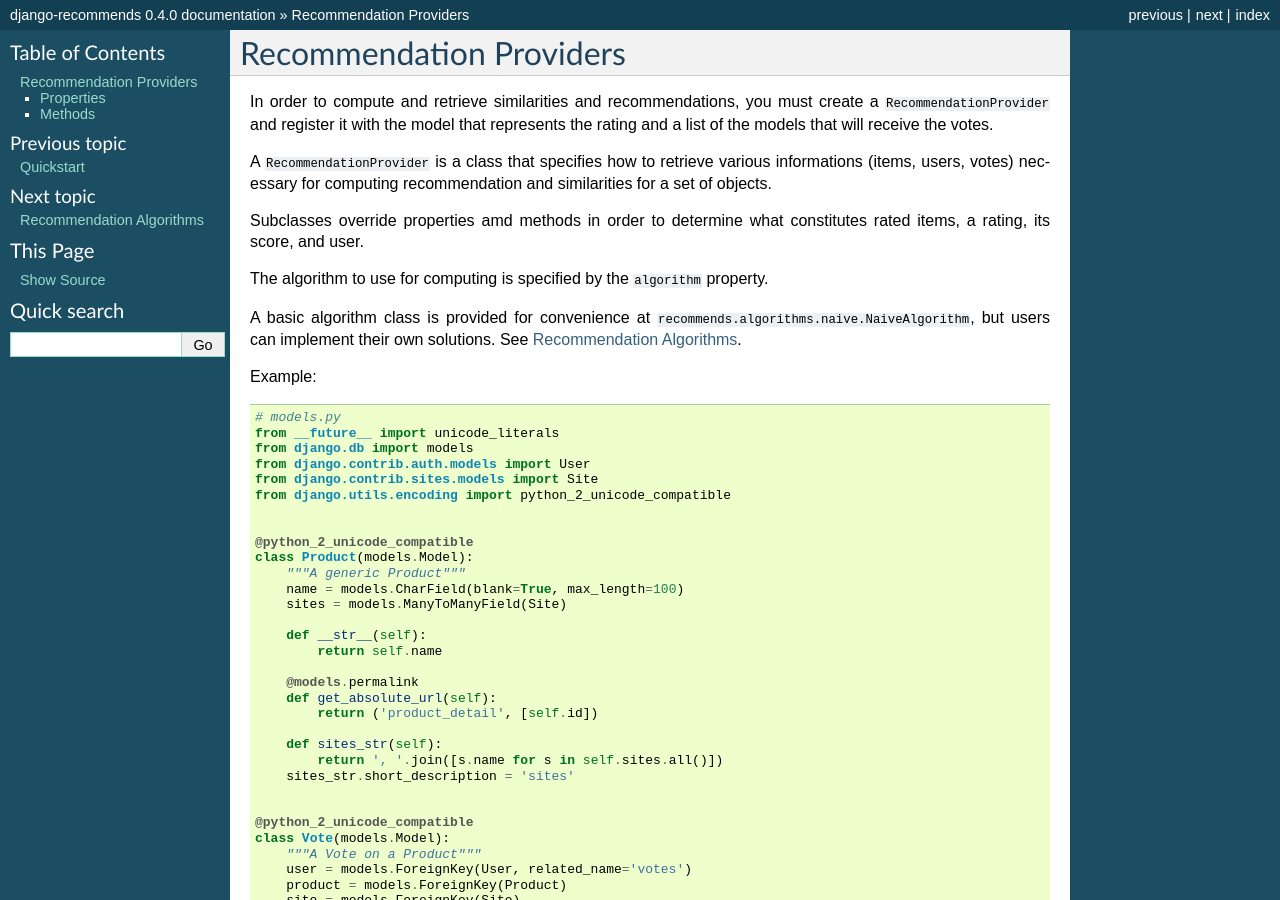
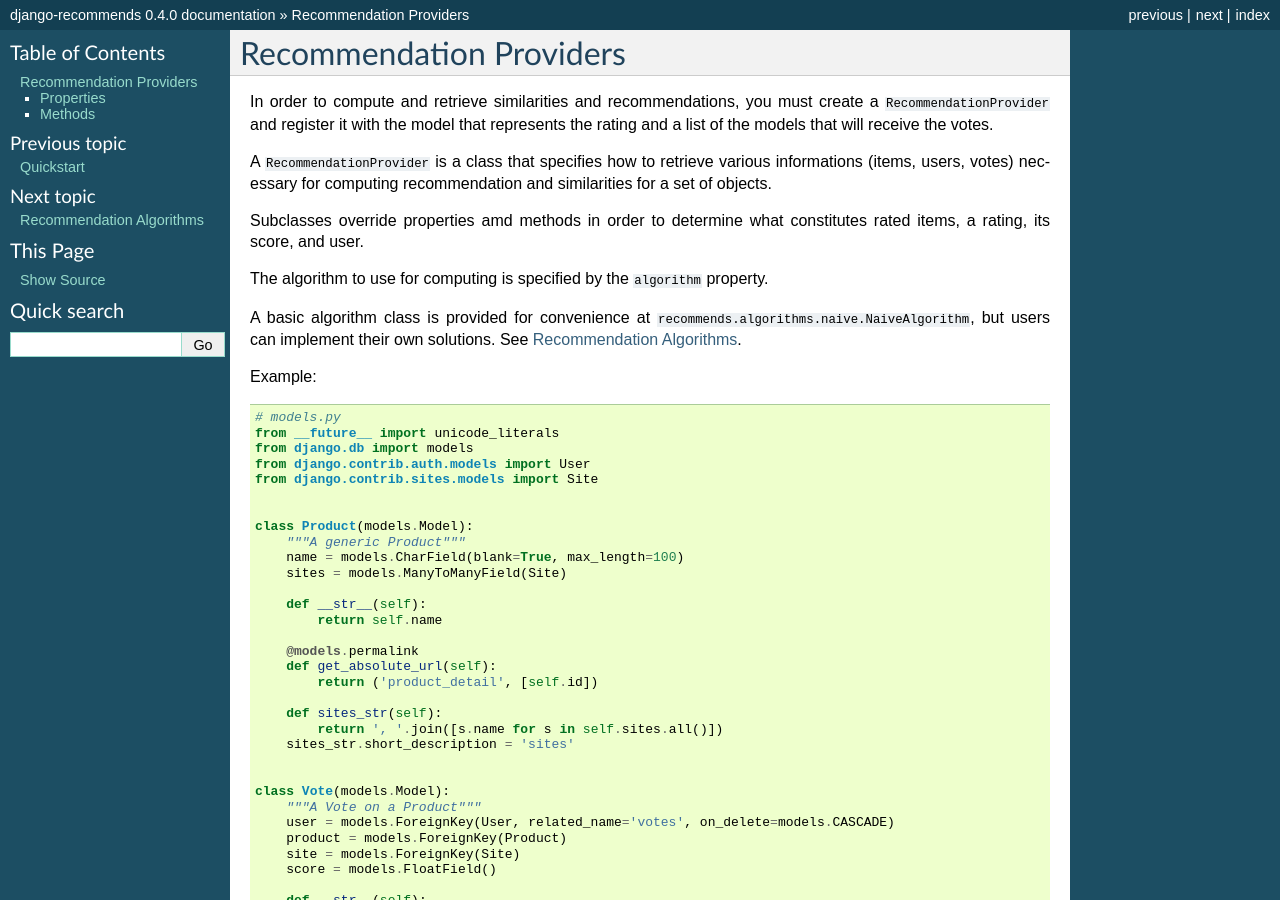
Before and after one commit to fcurella/django-recommends, a Sphinx documentation site: the page built from docs/providers.rst, in a window 1280 px wide and 900 px high. Built offline with Sphinx 7.4.7, drawn with Linux system fonts in a browser that asks for light colours.

Commit message:
update docs

```diff
--- a/docs/changelog.rst
+++ b/docs/changelog.rst
@@ -2,6 +2,10 @@
 
 Changelog
 =========
+* v0.5.0
+    * Drop support for Python 2
+    * Drop support for Django 1.10
+    * Add support for Django 1.11 up to Django 2.2
 * v0.4.0
     * Drop support for Django 1.7.
     * Add support for Django 1.10.
--- a/docs/providers.rst
+++ b/docs/providers.rst
@@ -20,10 +20,8 @@ Example::
     from django.db import models
     from django.contrib.auth.models import User
     from django.contrib.sites.models import Site
-    from django.utils.encoding import python_2_unicode_compatible
 
 
-    @python_2_unicode_compatible
     class Product(models.Model):
         """A generic Product"""
         name = models.CharField(blank=True, max_length=100)
@@ -41,10 +39,9 @@ Example::
         sites_str.short_description = 'sites'
 
 
-    @python_2_unicode_compatible
     class Vote(models.Model):
         """A Vote on a Product"""
-        user = models.ForeignKey(User, related_name='votes')
+        user = models.ForeignKey(User, related_name='votes', on_delete=models.CASCADE)
         product = models.ForeignKey(Product)
         site = models.ForeignKey(Site)
         score = models.FloatField()
```
